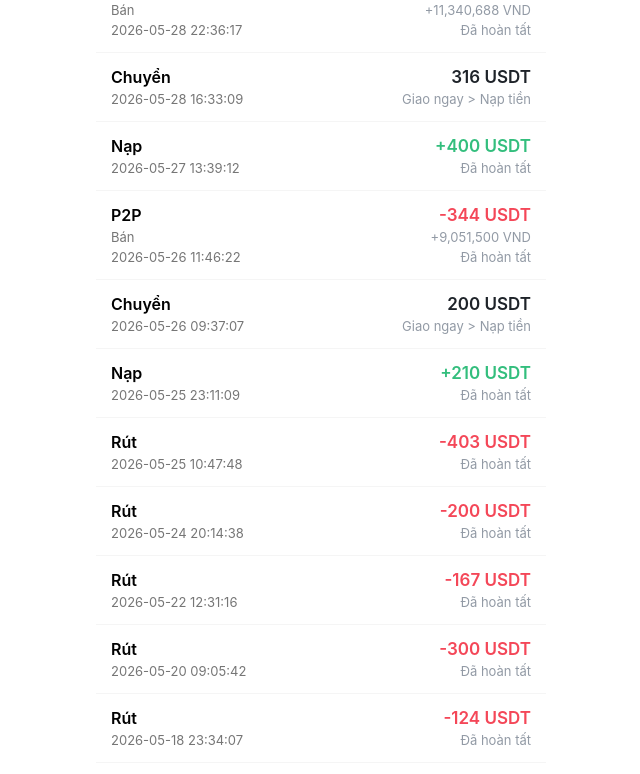
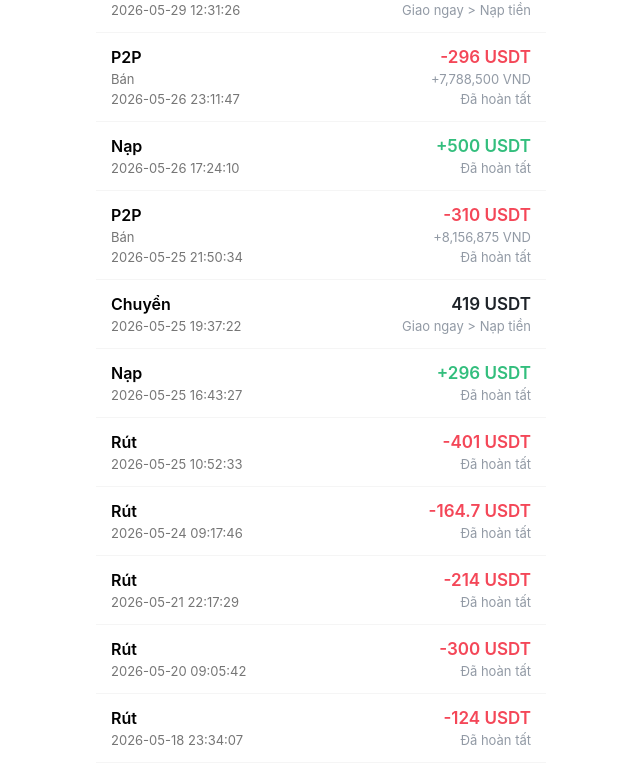
Before and after one commit to Duythang220911/binance-walletfull, a React app: page assets-history.html in a window 1280 px wide. Shown: the part 94-868 px from the top of the page, without its empty margins (319-959 px from the left). Built offline with nearby package versions, Linux system fonts and the light colour scheme.

Commit message:
Update assets-history.html

```diff
--- a/assets-history.html
+++ b/assets-history.html
@@ -31,30 +31,32 @@
         <!-- List Giao dịch -->
         <div class="transaction-list">
 
+        <!-- Item 4 (Chuyển) -->
+            <div class="transaction-item">
+                <div class="item-left">
+                    <div class="item-name">Chuyển</div>
+                    <div class="item-time">2026-05-29 12:31:26</div>
+                </div>
+                <div class="item-right">
+                    <div class="amount transfer">419 USDT</div>
+                    <div class="transfer-path">Giao ngay > Nạp tiền</div>
+                </div>
+            </div>
+
             <!-- Item 1 (P2P - Bán) - Click vào đây để sang trang chi tiết -->
             <div class="transaction-item" data-href="p2p-detail.html">
                 <div class="item-left">
                     <div class="item-name">P2P</div>
                     <div class="item-desc">Bán</div>
-                    <div class="item-time">2026-05-28 22:36:17</div>
+                    <div class="item-time">2026-05-26 23:11:47</div>
                 </div>
                 <div class="item-right">
-                    <div class="amount sell">-431 USDT</div>
-                    <div class="fiat-amount">+11,340,688 VND</div>
+                    <div class="amount sell">-296 USDT</div>
+                    <div class="fiat-amount">+7,788,500 VND</div>
                     <div class="status-done">Đã hoàn tất</div>
                 </div>
             </div>
-      <!-- Item 4 (Chuyển) -->
-            <div class="transaction-item">
-                <div class="item-left">
-                    <div class="item-name">Chuyển</div>
-                    <div class="item-time">2026-05-28 16:33:09</div>
-                </div>
-                <div class="item-right">
-                    <div class="amount transfer">316 USDT</div>
-                    <div class="transfer-path">Giao ngay > Nạp tiền</div>
-                </div>
-            </div>
+
             <!-- Item 2 (Pay - Nhận) -->
             <!-- <div class="transaction-item">
                 <div class="item-left">
@@ -73,10 +75,10 @@
                 <div class="item-left">
                     <div class="item-name">Nạp</div>
                     <!-- <div class="item-desc">Nhận tiền mã hóa</div> -->
-                    <div class="item-time">2026-05-27 13:39:12</div>
+                    <div class="item-time">2026-05-26 17:24:10</div>
                 </div>
                 <div class="item-right">
-                    <div class="amount receive">+400 USDT</div>
+                    <div class="amount receive">+500 USDT</div>
                     <div class="user-id">Đã hoàn tất</div>
                 </div>
             </div>
@@ -84,21 +86,21 @@
                 <div class="item-left">
                     <div class="item-name">P2P</div>
                     <div class="item-desc">Bán</div>
-                    <div class="item-time">2026-05-26 11:46:22</div>
+                    <div class="item-time">2026-05-25 21:50:34</div>
                 </div>
                 <div class="item-right">
-                    <div class="amount sell">-344 USDT</div>
-                    <div class="fiat-amount">+9,051,500 VND</div>
+                    <div class="amount sell">-310 USDT</div>
+                    <div class="fiat-amount">+8,156,875 VND</div>
                     <div class="status-done">Đã hoàn tất</div>
                 </div>
             </div>
              <div class="transaction-item">
                 <div class="item-left">
                     <div class="item-name">Chuyển</div>
-                    <div class="item-time">2026-05-26 09:37:07</div>
+                    <div class="item-time">2026-05-25 19:37:22</div>
                 </div>
                 <div class="item-right">
-                    <div class="amount transfer">200 USDT</div>
+                    <div class="amount transfer">419 USDT</div>
                     <div class="transfer-path">Giao ngay > Nạp tiền</div>
                 </div>
             </div>
@@ -106,10 +108,10 @@
                 <div class="item-left">
                     <div class="item-name">Nạp</div>
                     <!-- <div class="item-desc">Nhận tiền mã hóa</div> -->
-                    <div class="item-time">2026-05-25 23:11:09</div>
+                    <div class="item-time">2026-05-25 16:43:27</div>
                 </div>
                 <div class="item-right">
-                    <div class="amount receive">+210 USDT</div>
+                    <div class="amount receive">+296 USDT</div>
                     <div class="user-id">Đã hoàn tất</div>
                 </div>
             </div>
@@ -118,10 +120,10 @@
                 <div class="item-left">
                     <div class="item-name">Rút</div>
                     <!-- <div class="item-desc">Bán</div> -->
-                    <div class="item-time">2026-05-25 10:47:48</div>
+                    <div class="item-time">2026-05-25 10:52:33</div>
                 </div>
                 <div class="item-right" >
-                    <div class="amount sell">-403 USDT</div>
+                    <div class="amount sell">-401 USDT</div>
                     <!-- <div class="fiat-amount">+5,000,000 VND</div> -->
                     <div class="status-done">Đã hoàn tất</div>
                 </div>
@@ -130,10 +132,10 @@
                 <div class="item-left">
                     <div class="item-name">Rút</div>
                     <!-- <div class="item-desc">Bán</div> -->
-                    <div class="item-time">2026-05-24 20:14:38</div>
+                    <div class="item-time">2026-05-24 09:17:46</div>
                 </div>
                 <div class="item-right" >
-                    <div class="amount sell">-200 USDT</div>
+                    <div class="amount sell">-164.7 USDT</div>
                     <!-- <div class="fiat-amount">+5,000,000 VND</div> -->
                     <div class="status-done">Đã hoàn tất</div>
                 </div>
@@ -142,10 +144,10 @@
                 <div class="item-left">
                     <div class="item-name">Rút</div>
                     <!-- <div class="item-desc">Bán</div> -->
-                    <div class="item-time">2026-05-22 12:31:16</div>
+                    <div class="item-time">2026-05-21 22:17:29</div>
                 </div>
                 <div class="item-right" >
-                    <div class="amount sell">-167 USDT</div>
+                    <div class="amount sell">-214 USDT</div>
                     <!-- <div class="fiat-amount">+5,000,000 VND</div> -->
                     <div class="status-done">Đã hoàn tất</div>
                 </div>
```
